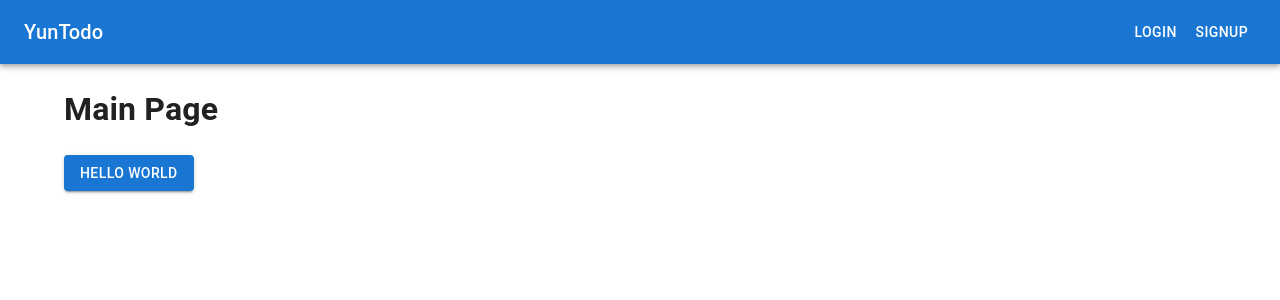
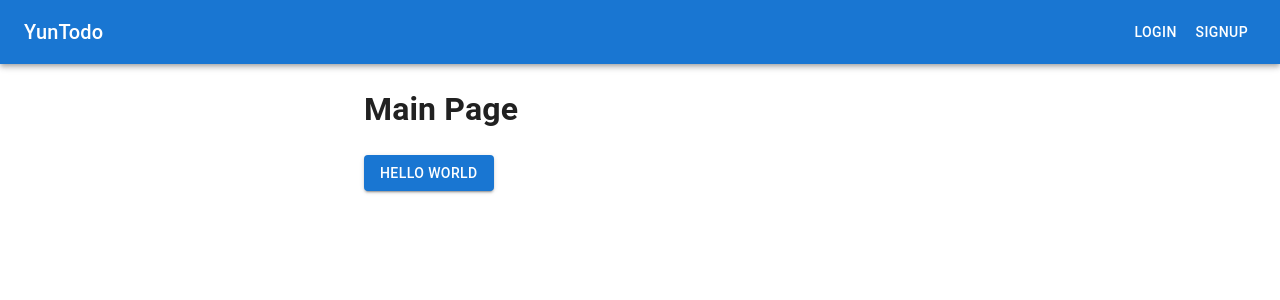
Before and after one commit to lycoris62/yuntodo-frontend, a React (Vite) app: page / in a window 1280 px wide. Shown: the top 300 px of the page. Built offline with nearby package versions, Linux system fonts and the light colour scheme.

Commit message:
feat : 컨테이너의 좌우폭 줄임

```diff
--- a/src/components/Layout/Layout.jsx
+++ b/src/components/Layout/Layout.jsx
@@ -5,7 +5,7 @@ const Layout = ({ children }) => {
   return (
     <>
       <Header />
-      <Container fixed>
+      <Container fixed maxWidth={"sm"}>
         <main>{children}</main>
       </Container>
     </>
```
Also changed, not shown: src/main.jsx (+7 -3 lines).
